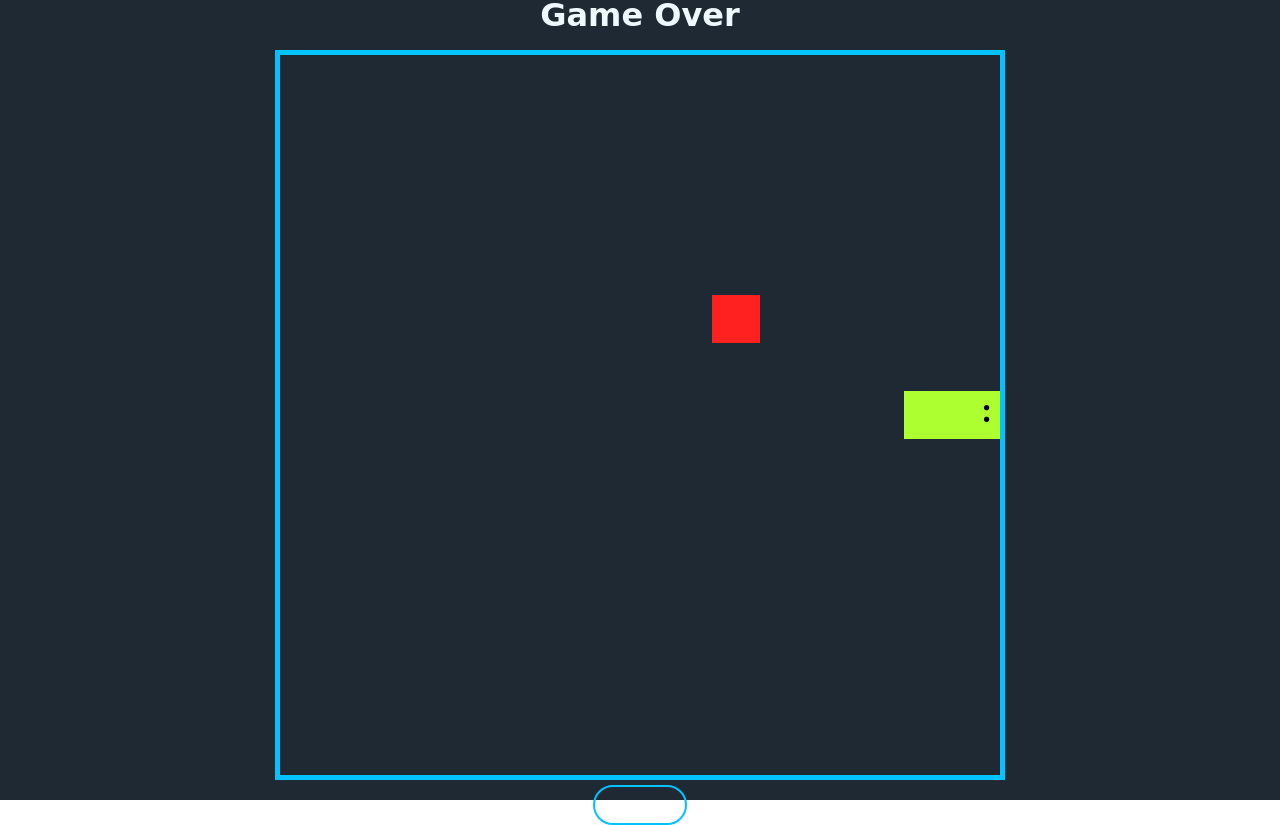
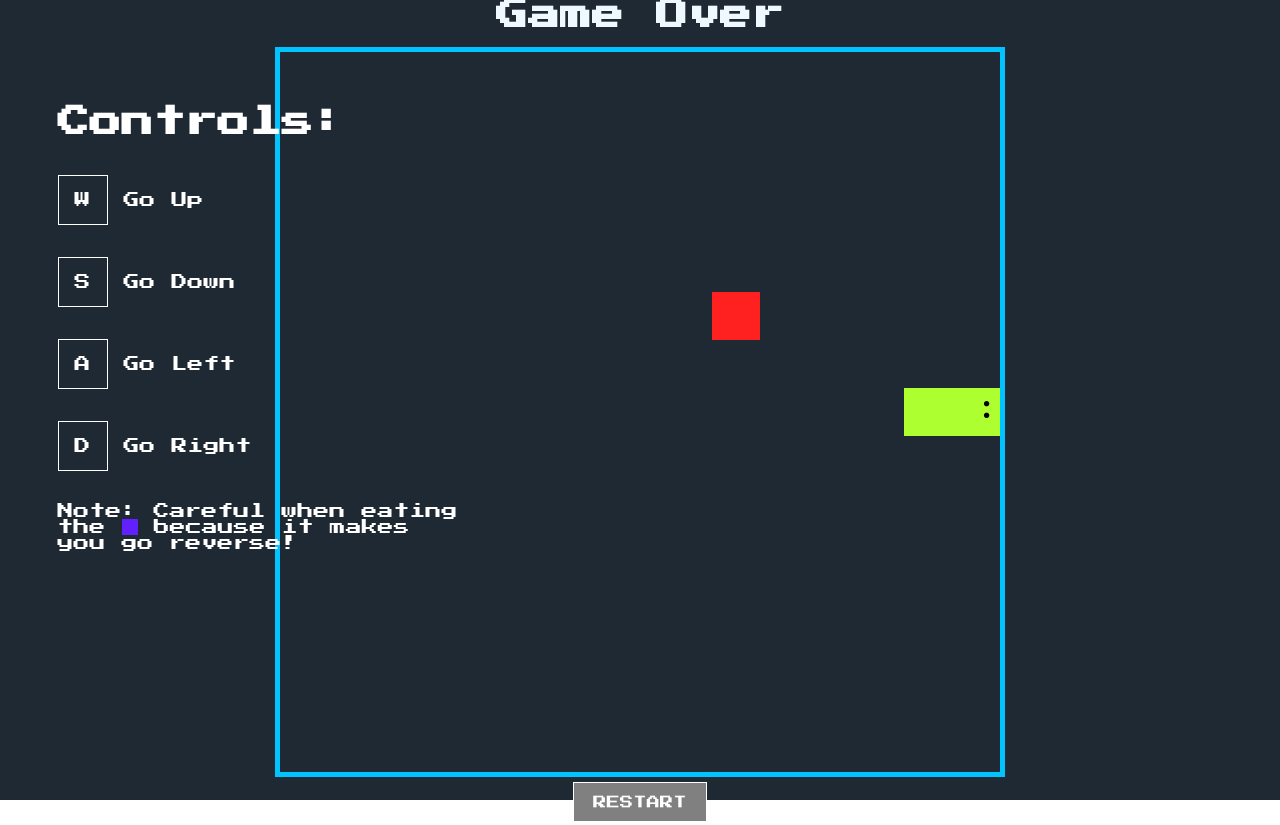
Before and after one commit to ashiqurrah7/react-snake-game, a React (Vite) app: page / in a window 1280 px wide. Built offline with nearby package versions, Linux system fonts and the light colour scheme.

Commit message:
added some polishings

```diff
--- a/src/App.css
+++ b/src/App.css
@@ -1,3 +1,5 @@
+@import url('https://fonts.googleapis.com/css2?family=Press+Start+2P&display=swap');
+
 .App {
   height: 100vh;
   display: flex;
--- a/src/Board/Board.tsx
+++ b/src/Board/Board.tsx
@@ -72,12 +72,13 @@ export const Board = () => {
   setIsGameOver(false);
   }
 
+
   const handleKeydown = (e: KeyboardEvent) => {
     const newDirection = getDirectionFromKey(e.key);
     const isValidDirection = newDirection !== "";
     if (!isValidDirection) return;
     console.log(direction);
-    // const willSnakeEatSelf = (getOppositeDirection(direction) === newDirection);
+    // const willSnakeEatSelf = (getOppositeDirection(getDirection()) === newDirection);
     // if (willSnakeEatSelf) return;
     setDirection(newDirection);
   };
@@ -104,12 +105,14 @@ export const Board = () => {
       return true;
     return false;
   };
-
   function moveSnake() {
+    if(!isGameOver){
       const currentHeadCoords = {
         row: snake.head.val.row,
         col: snake.head.val.col,
       };
+
+
 
       const nextHeadCoords = getCoordsInDirection(currentHeadCoords, direction);
       if (isOutOfBounds(nextHeadCoords, board)) {
@@ -147,6 +150,7 @@ export const Board = () => {
       }
 
       setSnakeCells(newSnakeCells);
+    }
   }
 
   const growSnake = (newSnakeCells: Set<number>) => {
@@ -189,6 +193,14 @@ export const Board = () => {
     <div>
       <div className="score">
         <h1>{!isGameOver ? `Score: ${score}` : "Game Over"}</h1>
+      </div>
+      <div className="instructions">
+        <h1>Controls: </h1>
+        <div className="controls"><p>W</p> Go Up</div>
+        <div className="controls"><p>S</p> Go Down</div>
+        <div className="controls"><p>A</p> Go Left</div>
+        <div className="controls"><p>D</p> Go Right</div>
+        <div className="note">Note: Careful when eating the <span>&nbsp;</span> because it makes you go reverse!</div>
       </div>
       <div className="board">
         {board.map((row, rowIdx) => (
--- a/src/Board/board.css
+++ b/src/Board/board.css
@@ -37,18 +37,23 @@
 
 }
 .buttons button{
-    border: 2px solid rgb(0, 195, 255);
-    background-color: transparent;
-    border-radius: 30px;
+    border: 1px solid white;
+    background-color: grey;
+    font-family:'Press Start 2P','Comic Sans MS';
     color: white;
     height: 3em;
-    width: 7em;
+    width: 10em;
+}
+
+.buttons button:hover{
+    cursor: pointer;
+    background-color:darkgrey;
 }
 
 .score{
     color: aliceblue;
     text-align: center;
-    font-family:'Comic Sans MS';
+    font-family:'Press Start 2P','Comic Sans MS';
 }
 
 .head-up{
@@ -67,21 +72,63 @@
 }
 
 .space-right{
-    margin-top: 12px;
+    margin-top: 10px;
     margin-right: 8px;
 }
 
 .space-left{
     margin-left: 8px;
-    margin-top: 12px;
+    margin-top: 10px;
 }
 
 .space-up{
-    margin-top: 12px;
+    margin-top: 10px;
     margin-left: 8px;
 }
 
 .space-down{
-    margin-top: 12px;
+    margin-top: 10px;
     margin-right: 8px;
 }
+
+.instructions{
+    position: absolute;
+    left: 2%;
+    height: 30em;
+    width: 25em;
+    padding: 2em;
+}
+
+.instructions h1{
+    font-family:'Press Start 2P', 'Comic Sans MS';
+    color: white;
+}
+
+.instructions div{
+    font-family:'Press Start 2P', 'Comic Sans MS';
+    color: white;
+}
+
+.controls{
+    display: flex;
+    align-items: center;
+}
+
+.instructions p{
+    border: 1px solid white;
+    font-family:'Press Start 2P', 'Comic Sans MS';
+    color: white;
+    width: max-content;
+    padding: 1em;
+    margin-right: 1em;
+}
+
+.note{
+    margin-top: 1em;
+}
+
+.note span{
+    height: 0.6em;
+    width: 0.6em;
+    background-color: rgb(99, 32, 255);
+}
```
Lines whose indentation alone changed are shown as unchanged.
